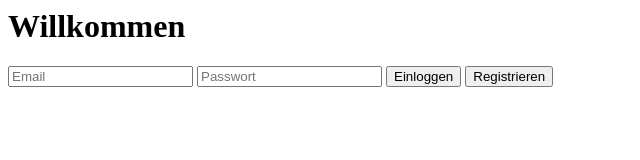
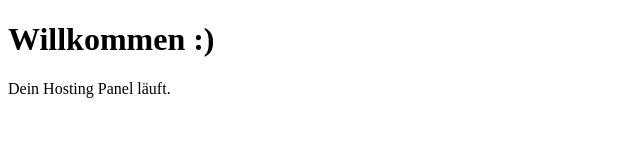
Before and after one commit to warmuthbennet-web/Hostify, a website: page index.html in a window 1280 px wide. Shown: the whole page, without its empty margins (0-640 px from the left). Drawn offline with Linux system fonts and the light colour scheme.

Commit message:
Update index.html

```diff
--- a/index.html
+++ b/index.html
@@ -1,29 +1,14 @@
-<h1>Willkommen</h1>
+<!DOCTYPE html>
+<html>
+<head>
+<title>Hosting Panel</title>
+</head>
 
-<input id="user" placeholder="Email">
-<input id="pass" type="password" placeholder="Passwort">
+<body>
 
-<button onclick="login()">Einloggen</button>
-<button onclick="register()">Registrieren</button>
+<h1>Willkommen :)</h1>
 
-<script>
-async function register(){
- await fetch("/register",{method:"POST",
- headers:{"Content-Type":"application/json"},
- body:JSON.stringify({username:user.value,password:pass.value})
- })
- alert("Registriert")
-}
+<p>Dein Hosting Panel läuft.</p>
 
-async function login(){
- let r=await fetch("/login",{method:"POST",
- headers:{"Content-Type":"application/json"},
- body:JSON.stringify({username:user.value,password:pass.value})
- })
- let d=await r.json()
- if(d.success){
-  localStorage.user=user.value
-  location="dashboard.html"
- }
-}
-</script>
+</body>
+</html>
```
